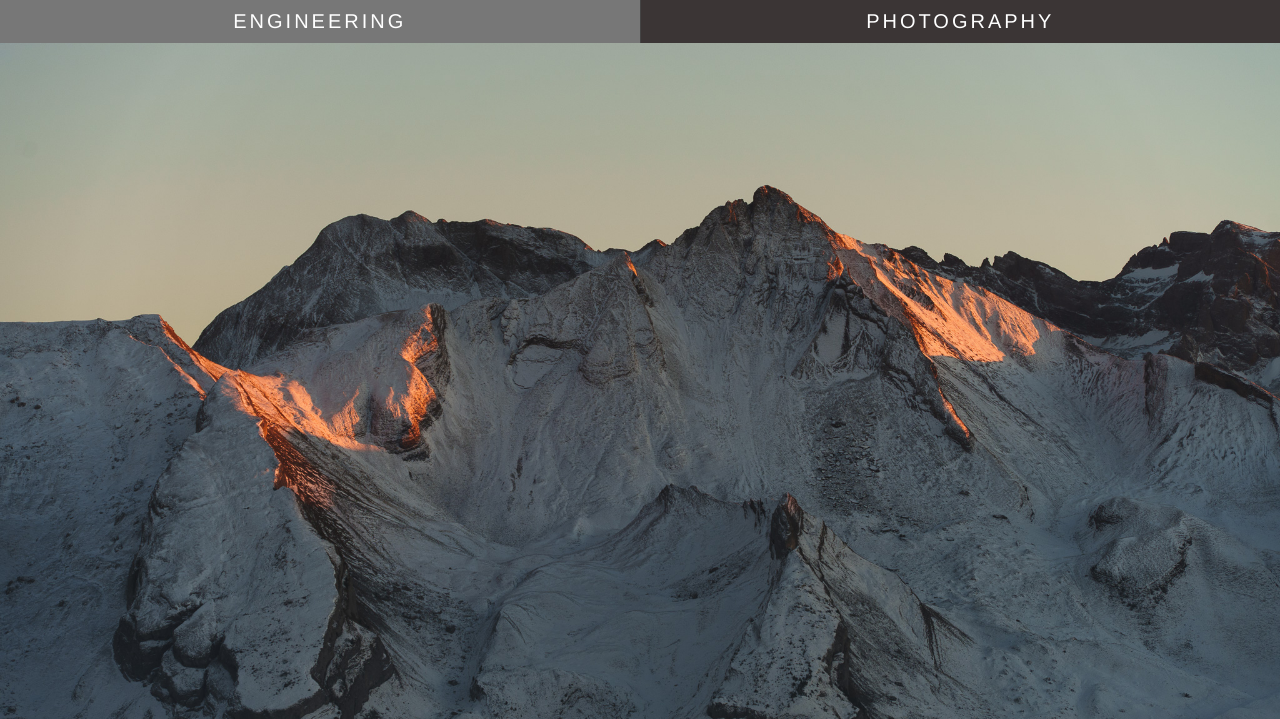
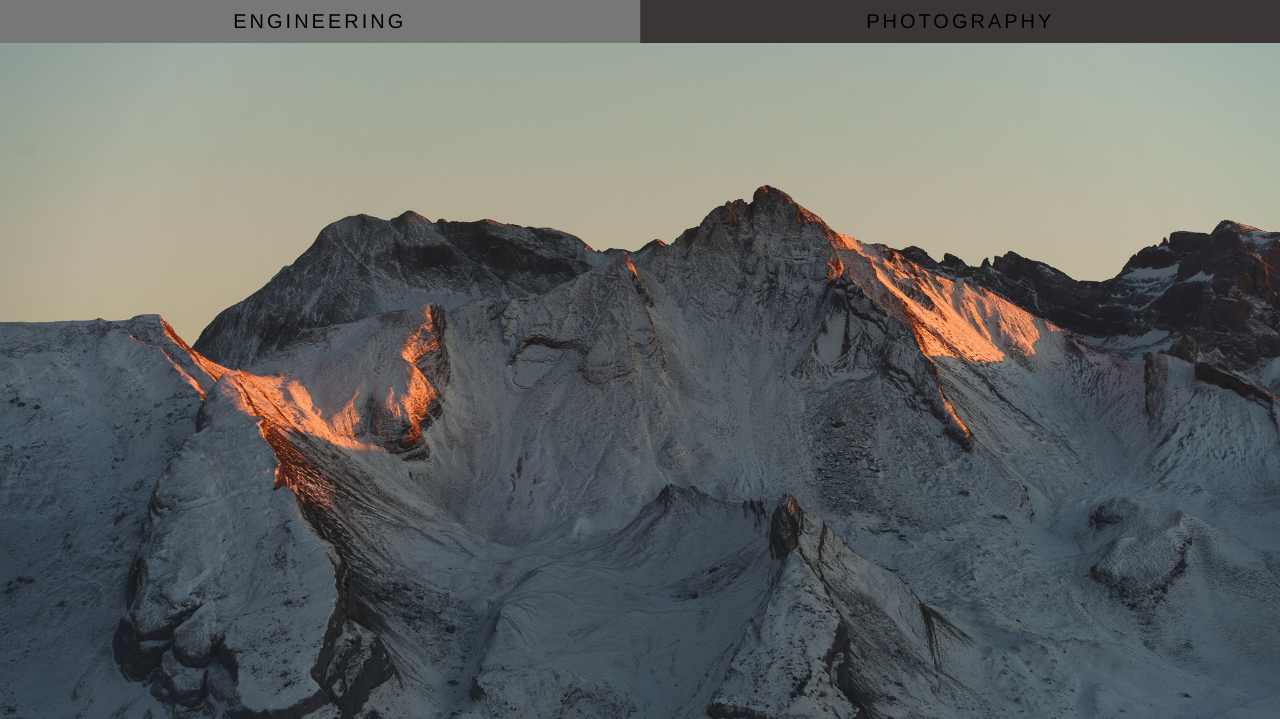
Before and after one commit to elhprod/elhprod.github.io, a PHP site: page /portfolio.html in a window 1280 px wide. Shown: the top 719 px of the page. Run offline with PHP 8.4, Linux system fonts and the light colour scheme.

Commit message:
two different top bar designs

```diff
--- a/engineering.html
+++ b/engineering.html
@@ -11,7 +11,7 @@
 
 <body>
 
-    <div class="top-bar">
+    <div class="top-bar-engineering">
         <button onclick="window.location.href='engineering.html'">ENGINEERING</button>
         <button onclick="window.location.href='portfolio.html'">PHOTOGRAPHY</button>
     </div>
--- a/portfolio.html
+++ b/portfolio.html
@@ -10,7 +10,7 @@
 </head>
 
 <body>
-    <div class="top-bar">
+    <div class="top-bar-photography">
         <button onclick="window.location.href='engineering.html'">ENGINEERING</button>
         <button onclick="window.location.href='portfolio.html'">PHOTOGRAPHY</button>
     </div>
--- a/style.css
+++ b/style.css
@@ -118,7 +118,7 @@ footer {
 
 /* Top bar desing */
 
-.top-bar {
+.top-bar-engineering {
     display: flex;
     justify-content: space-between;
     align-items: center;
@@ -129,10 +129,10 @@ footer {
     z-index: 1000;
 }
 
-.top-bar button {
+.top-bar-engineering button {
     flex: 1;
     padding: 10px;
-    color: white;
+    color: #a6a6a6;
     background-color: #3b3535;
     border: none;
     cursor: pointer;
@@ -142,10 +142,43 @@ footer {
     font-weight: lighter;
 }
 
-.top-bar button:hover {
+.top-bar-engineering button:hover {
+    background-color: #1d1d1d;
+}
+
+.top-bar-engineering button:first-child {
+    border-right: 1px solid #444;
+}
+
+
+.top-bar-photography {
+    display: flex;
+    justify-content: space-between;
+    align-items: center;
+    background-color: #333;
+    position: fixed;
+    top: 0;
+    width: 100%;
+    z-index: 1000;
+}
+
+.top-bar-photography button {
+    flex: 1;
+    padding: 10px;
+    color: rgb(0, 0, 0);
+    background-color: #3b3535;
+    border: none;
+    cursor: pointer;
+    font-size: 20px;
+    font-family: Helvetica, sans-serif;
+    letter-spacing: 3px;
+    font-weight: lighter;
+}
+
+.top-bar-photography button:hover {
     background-color: #777;
 }
 
-.top-bar button:first-child {
+.top-bar-photography button:first-child {
     border-right: 1px solid #444;
 }
```
